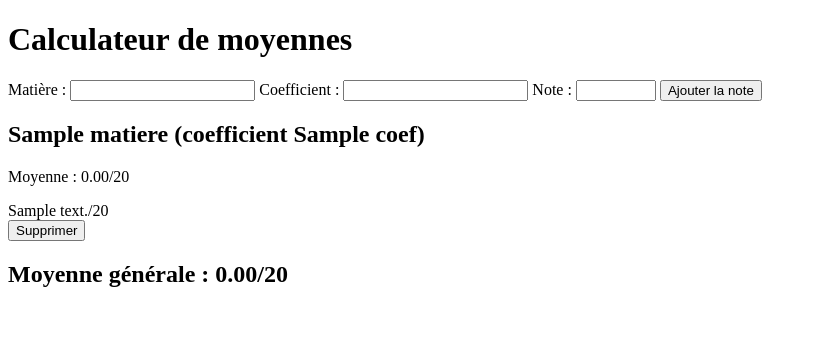
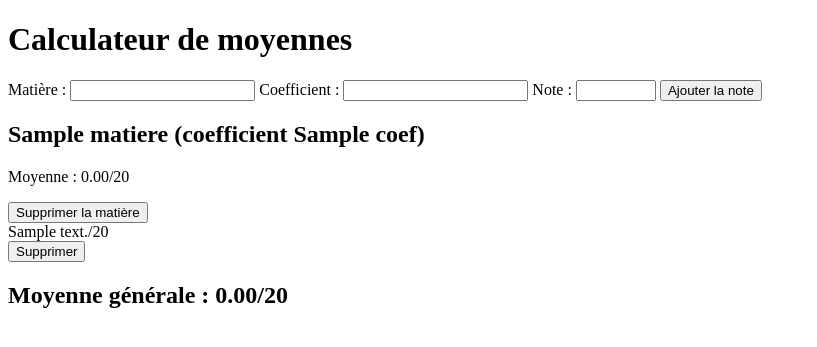
Before and after one commit to Abd-xl/Calculateur-Moyennes, a Flask app: template templates/index.html in a window 1280 px wide. Shown: the top 347 px of the page, without its empty margins (0-817 px from the left). Run offline with Flask 3, Linux system fonts and the light colour scheme; the template is opened without the code that fills it: most values are stand-ins (such as "Sample title", 1, 10 or a date in 2020).

Commit message:
feat: add subject deletion action

```diff
--- a/templates/index.html
+++ b/templates/index.html
@@ -30,6 +30,12 @@
         <h2>{{ matiere }} (coefficient {{ coef[matiere] }})</h2>
         <p>Moyenne : {{ "%.2f"|format(moyennes[matiere]) }}/20</p>
 
+        <form method="POST">
+            <input type="hidden" name="action" value="supprimer_matiere">
+            <input type="hidden" name="matiere" value="{{ matiere }}">
+            <button type="submit">Supprimer la matière</button>
+        </form>
+
         {% for note in liste_notes %}
             <div>
                 <span>{{ note }}/20</span>
```
